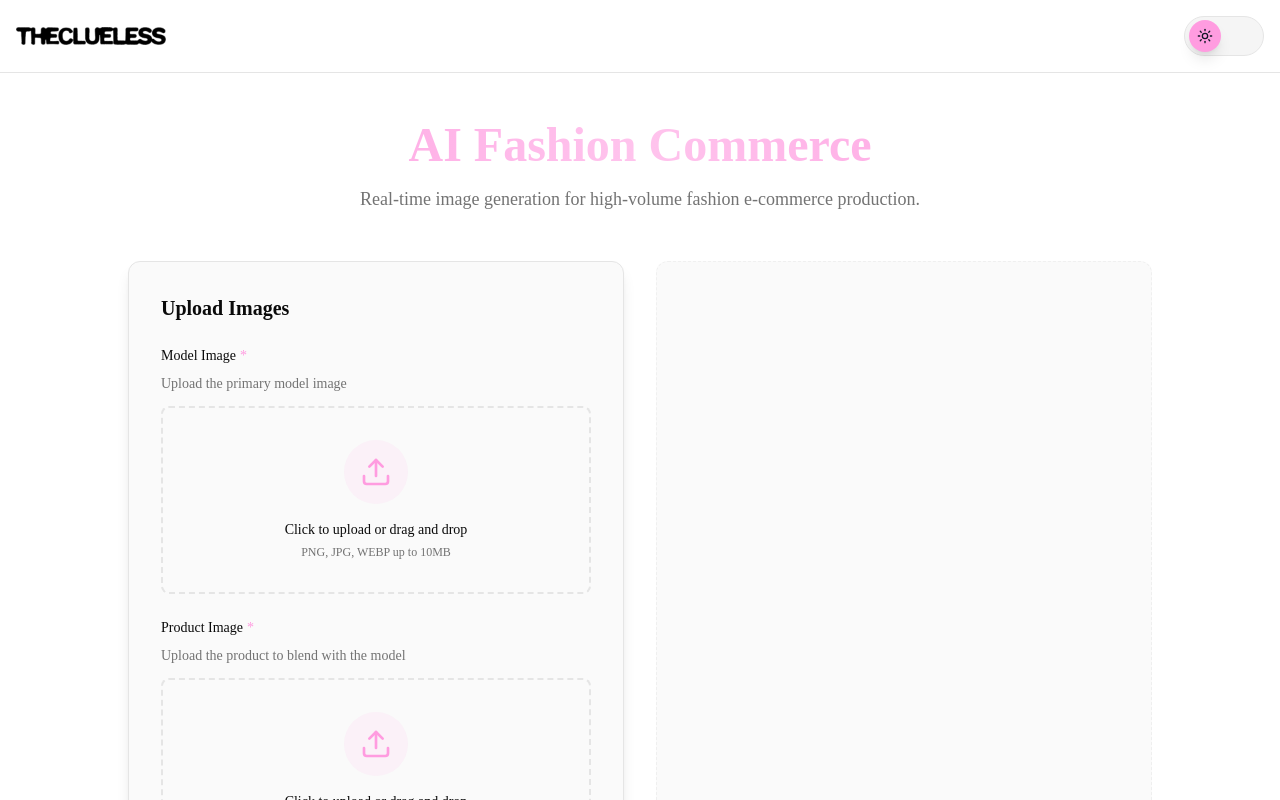
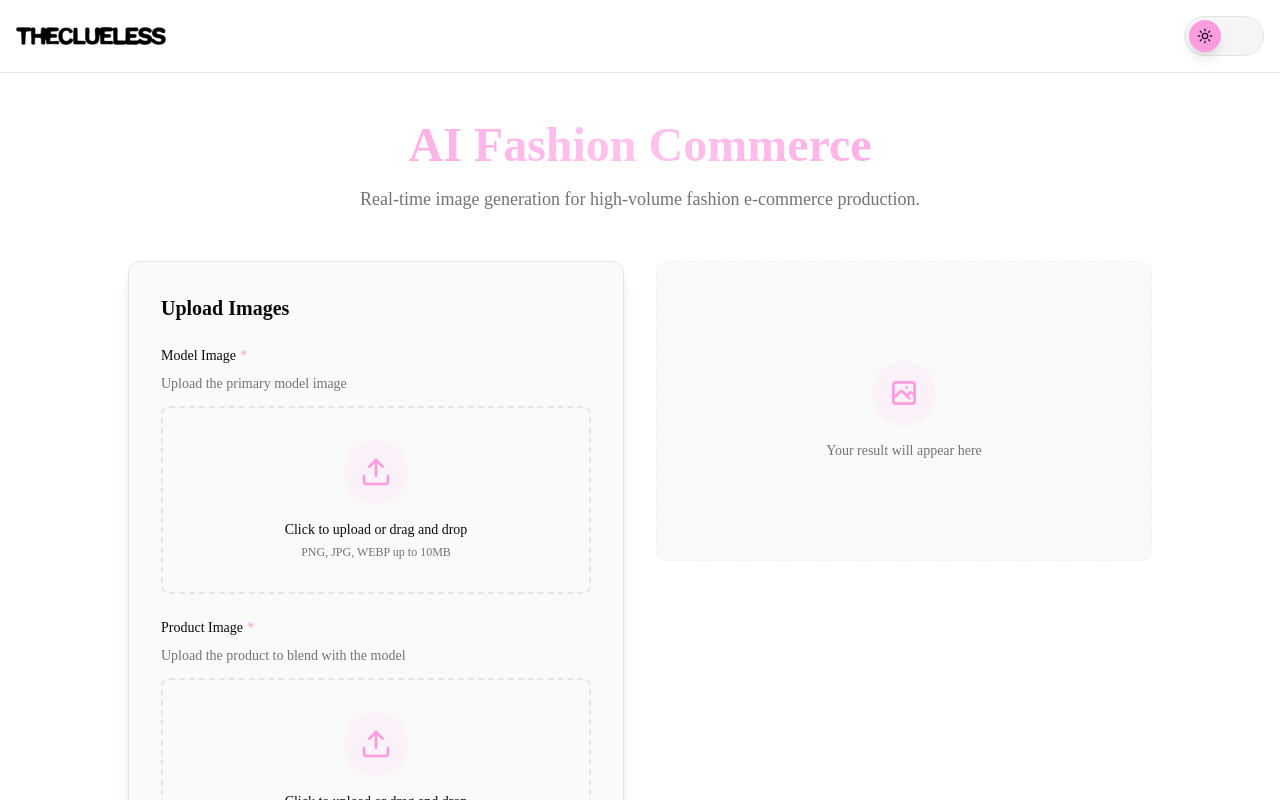
Before and after one commit to theclueless-ai/app-comfydeploy, a Next.js app: page / in a window 1280 px wide. Shown: the top 800 px of the page. Built offline with nearby package versions, Linux system fonts and the light colour scheme.

Commit message:
Fix result area height to prevent unnecessary stretching
- Add items-start to grid to prevent columns from stretching
- Remove h-full from empty result placeholder
- Set min-h-[300px] for appropriate placeholder height
- Add sticky positioning to result area for better UX

```diff
--- a/app/page.tsx
+++ b/app/page.tsx
@@ -138,7 +138,7 @@ export default function Home() {
           </div>
 
           {/* Main Content */}
-          <div className="grid md:grid-cols-2 gap-8">
+          <div className="grid md:grid-cols-2 gap-8 items-start">
             {/* Input Section */}
             <div
               className={cn(
@@ -156,7 +156,7 @@ export default function Home() {
             </div>
 
             {/* Result Section */}
-            <div className="animate-slide-up" style={{ animationDelay: "100ms" }}>
+            <div className="animate-slide-up sticky top-4" style={{ animationDelay: "100ms" }}>
               {status ? (
                 <ResultDisplay
                   status={status}
@@ -166,9 +166,9 @@ export default function Home() {
               ) : (
                 <div
                   className={cn(
-                    "rounded-xl border p-8 h-full flex items-center justify-center",
+                    "rounded-xl border p-8 flex items-center justify-center",
                     "bg-[rgb(var(--card))] border-[rgb(var(--border))]/50",
-                    "border-dashed"
+                    "border-dashed min-h-[300px]"
                   )}
                 >
                   <div className="text-center">
```
